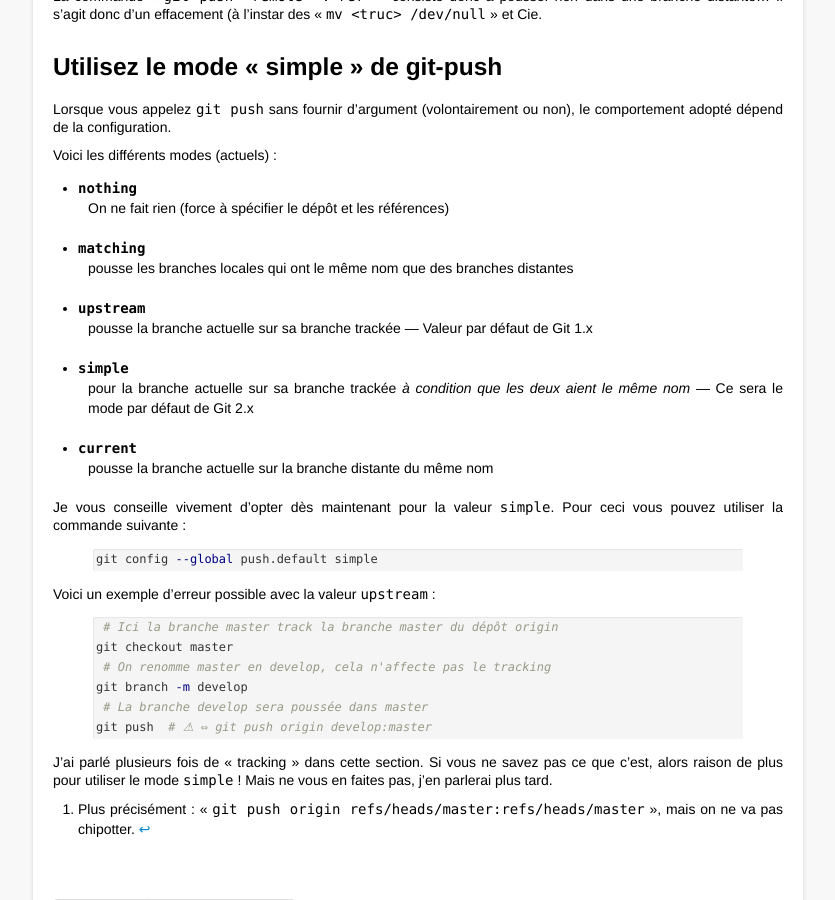
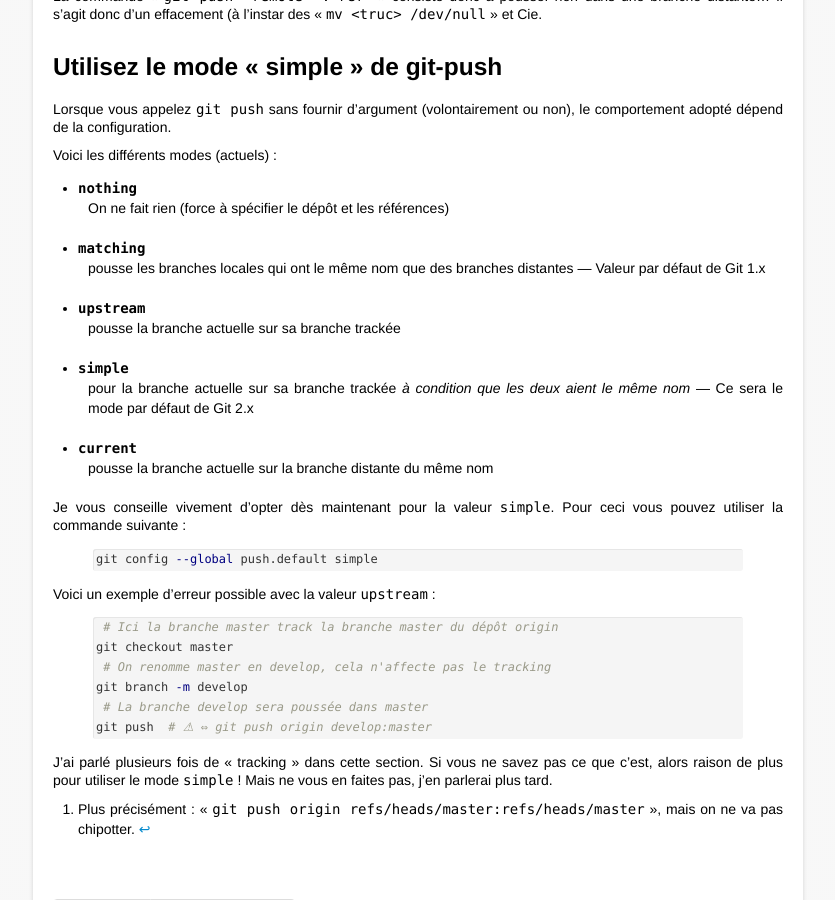
Before and after one commit to dohzya/dohzya.com, a Jekyll site: the page built from _posts/2013-01-17-git-tips-3.md, in a window 1280 px wide and 900 px high, scrolled down 1194 px. Shown: the whole window, without its empty margins (22-857 px from the left). Built offline with Jekyll 4.4.1, drawn with Linux system fonts in a browser that asks for light colours; comment, search, counter and statistics services are not loaded.

```diff
--- a/_posts/2013-01-17-git-tips-3.md
+++ b/_posts/2013-01-17-git-tips-3.md
@@ -60,10 +60,10 @@ Voici les différents modes (actuels) :
 :	On ne fait rien (force à spécifier le dépôt et les références)
 
 - `matching`
-:	pousse les branches locales qui ont le même nom que des branches distantes
+:	pousse les branches locales qui ont le même nom que des branches distantes — Valeur par défaut de Git 1.x
 
 - `upstream`
-:	pousse la branche actuelle sur sa branche trackée — Valeur par défaut de Git 1.x
+:	pousse la branche actuelle sur sa branche trackée
 
 - `simple`
 :	pour la branche actuelle sur sa branche trackée _à condition que les deux aient le même nom_ — Ce sera le mode par défaut de Git 2.x
```
